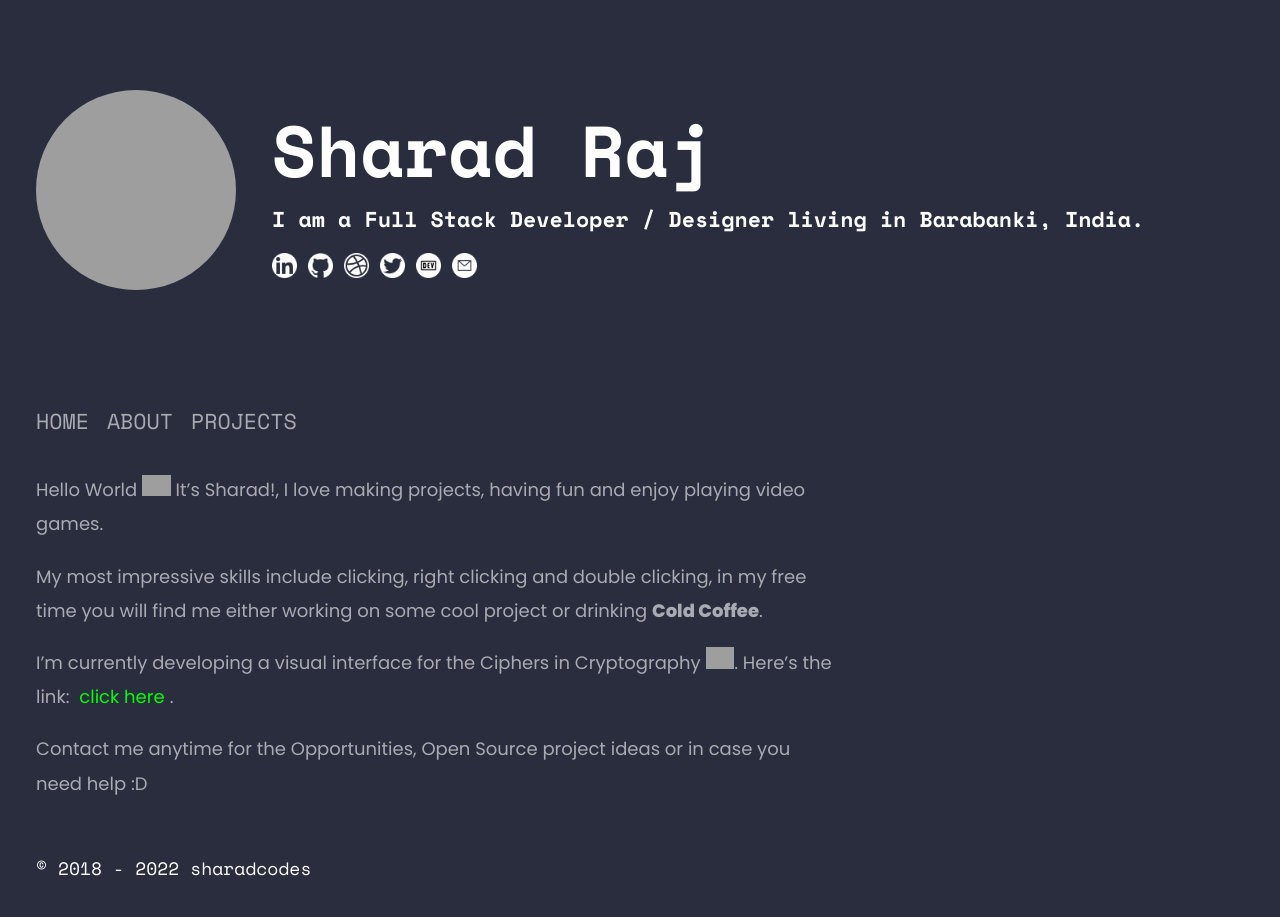
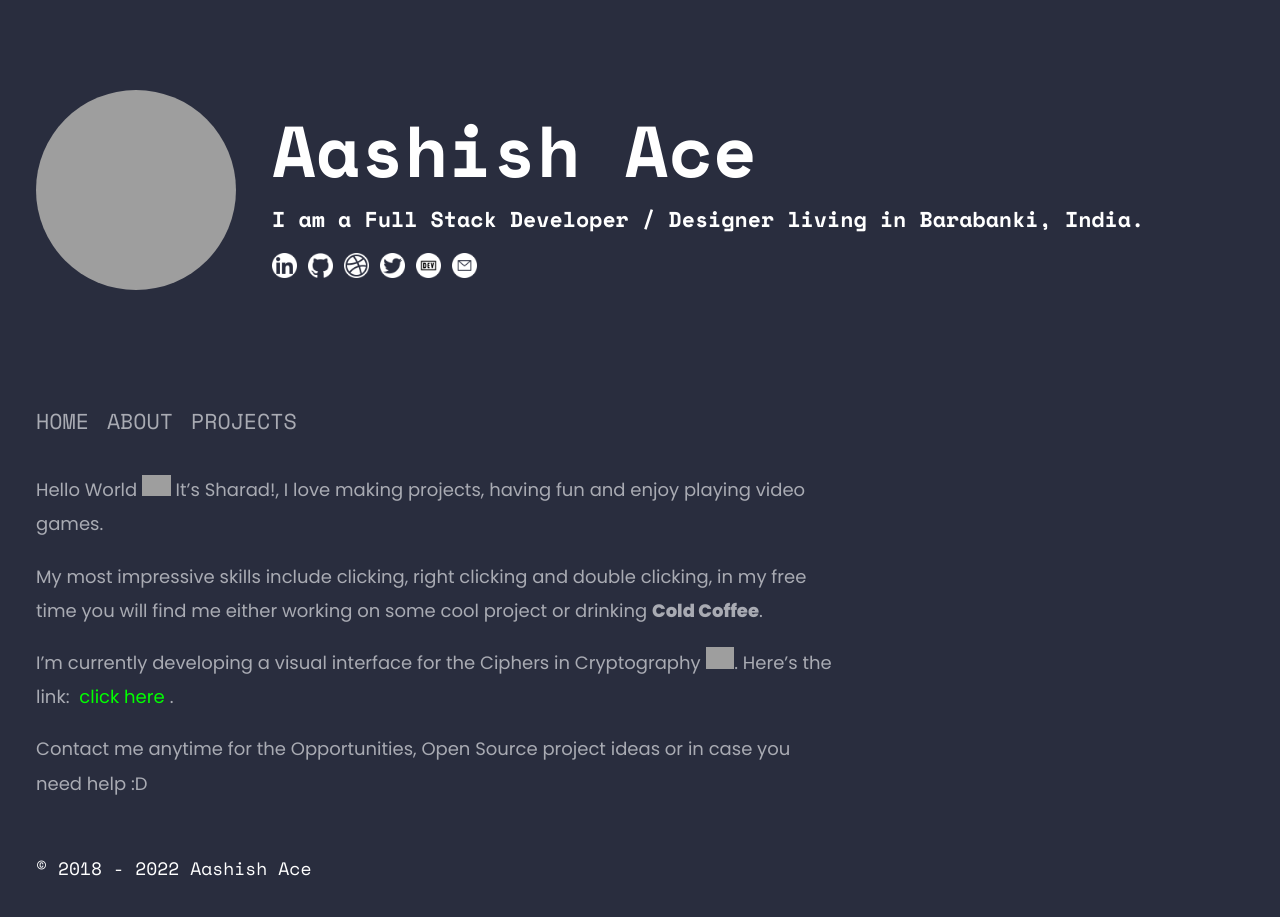
Before and after one commit to aashishace/aashishace.github.io, a Jekyll site: the page built from about.md, in a window 1280 px wide. Built offline with Jekyll 4.4.1, drawn with Linux system fonts in a browser that asks for light colours; nearby versions of some CDN libraries; grey boxes are pictures that could not be loaded.

Commit message:
updating author name
updating author name

```diff
--- a/_config.yml
+++ b/_config.yml
@@ -1,4 +1,4 @@
-title: sharadcodes
+title: Aashish Ace
 slogan: all you need to kNow
 logo: "assets/uploads/profile.jpg"
 
--- a/_data/owner.yml
+++ b/_data/owner.yml
@@ -1,4 +1,4 @@
-name: Sharad Raj
+name: Aashish Ace
 dp: https://avatars2.githubusercontent.com/u/36638057?s=460&u=0cbe4fd6b5a3655d91b3eb86db834d0829a0c086&v=4
 description: "
   I am a Full Stack Developer / Designer living in Barabanki, India.
```
